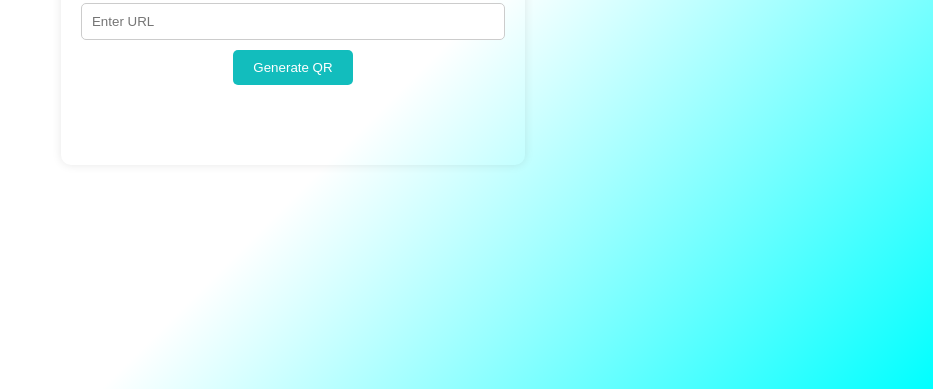
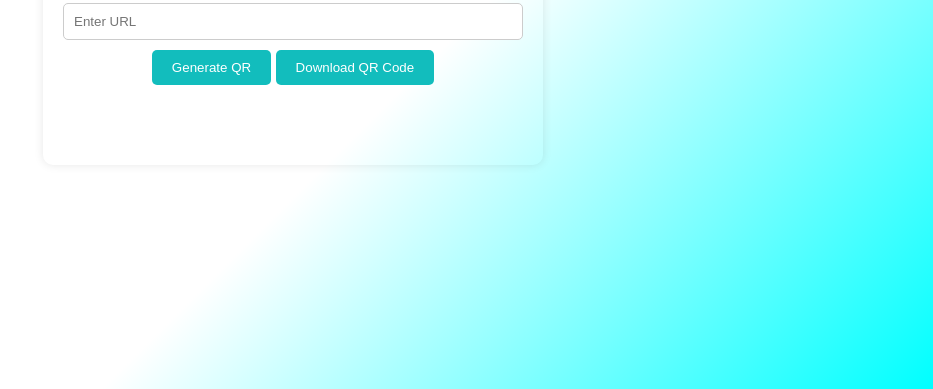
Before and after one commit to VT69/QRCodeGen, a plain HTML site: page index.html in a window 1280 px wide. Shown: the part 411-800 px from the top of the page, without its empty margins (347-1280 px from the left). Drawn offline with Linux system fonts and the light colour scheme.

Commit message:
Update index.html

```diff
--- a/index.html
+++ b/index.html
@@ -26,6 +26,7 @@
 
                 <input type = "text" id = "url-input" placeholder = "Enter URL">
                 <button id = "generate-button">Generate QR</button>
+                <button id="download-btn">Download QR Code</button>
 
                 <div id = "qrcode" class = "qrcode"></div>
 
```
